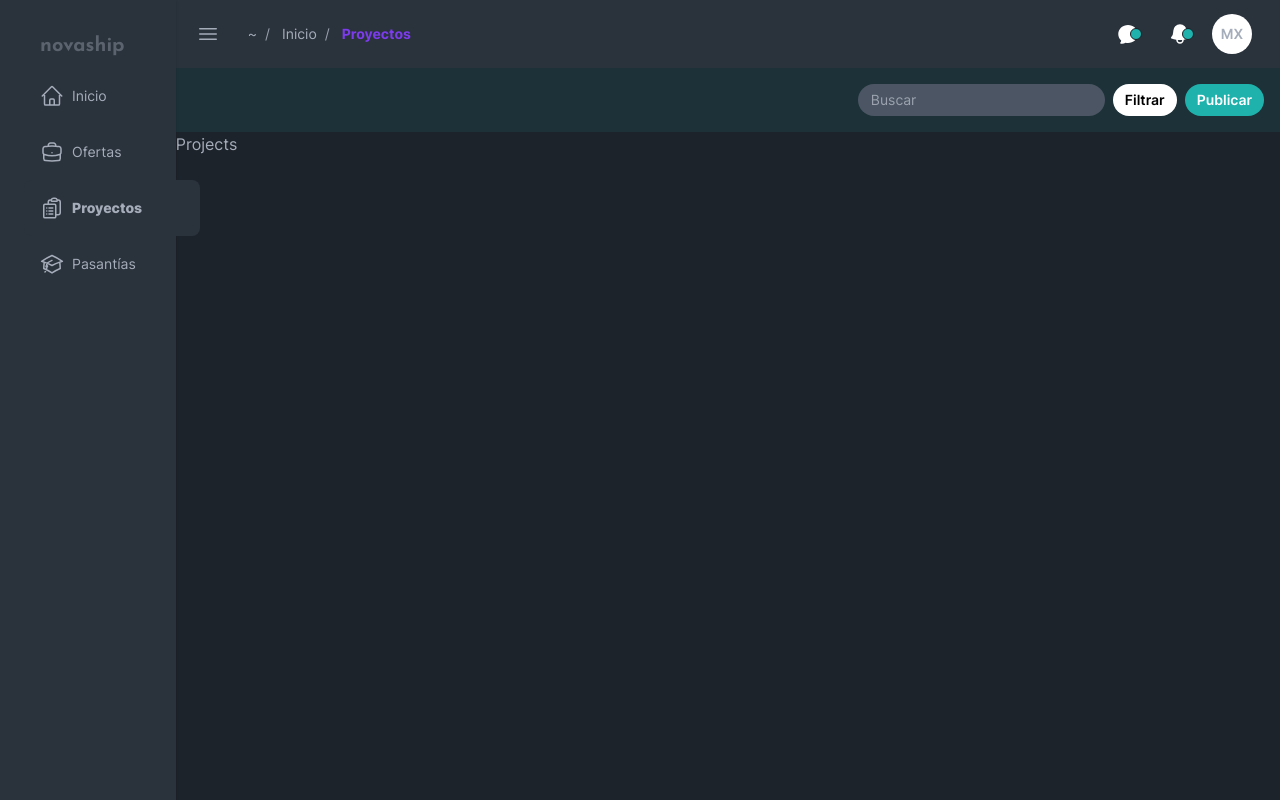
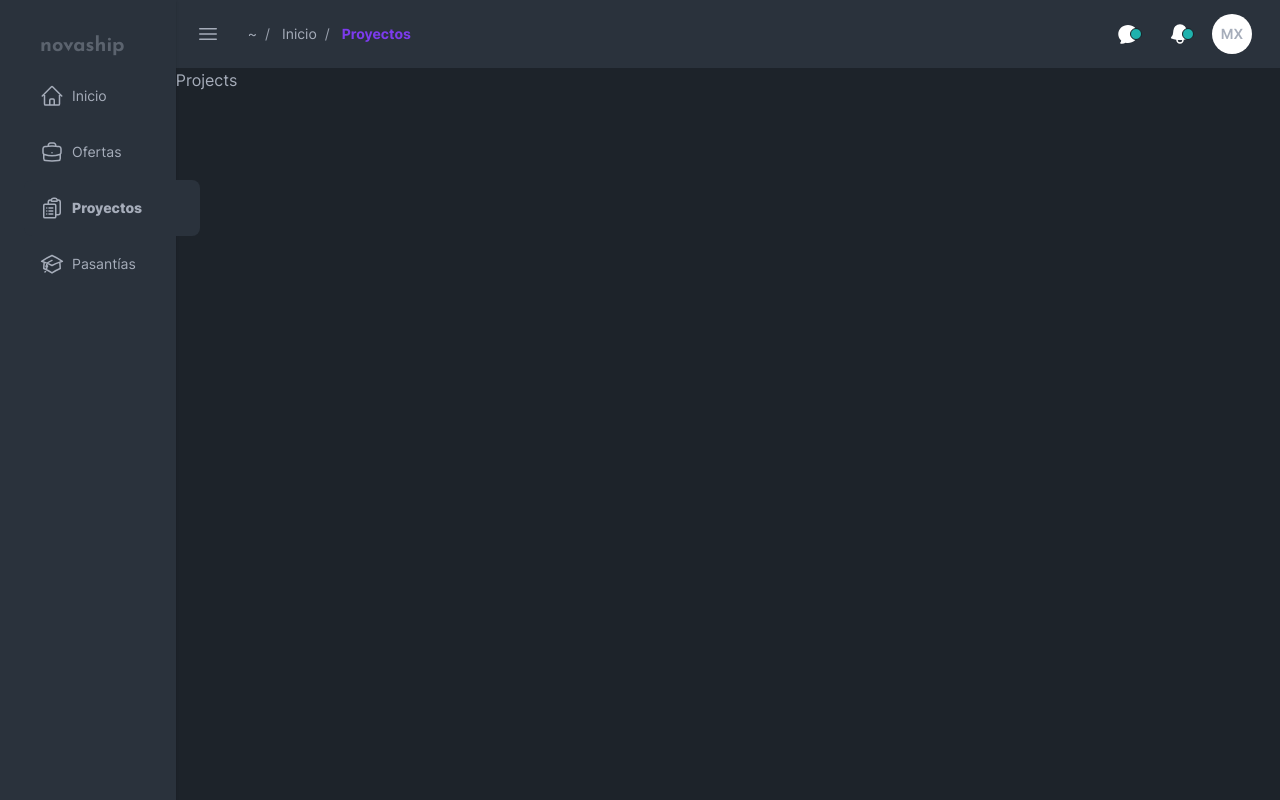
Before and after one commit to esteban-florez/novaship, a Next.js app: page /projects in a window 1280 px wide. Built offline with nearby package versions, Linux system fonts and the light colour scheme.

Commit message:
Filter options removed

```diff
--- a/app/(main)/internships/page.tsx
+++ b/app/(main)/internships/page.tsx
@@ -1,4 +1,3 @@
-import FilterOptions from '@/components/layout/FilterOptions'
 import { type Metadata } from 'next'
 
 export const metadata: Metadata = {
@@ -8,7 +7,6 @@ export const metadata: Metadata = {
 export default function IntenshipsPage() {
   return (
     <>
-      <FilterOptions />
       <h2>Pasantías</h2>
     </>
   )
--- a/app/(main)/projects/page.tsx
+++ b/app/(main)/projects/page.tsx
@@ -1,4 +1,3 @@
-import FilterOptions from '@/components/layout/FilterOptions'
 import { type Metadata } from 'next'
 
 export const metadata: Metadata = {
@@ -8,7 +7,6 @@ export const metadata: Metadata = {
 export default function ProjectsPage() {
   return (
     <>
-      <FilterOptions />
       <h2>Projects</h2>
     </>
   )
--- a/components/layout/FilterOptions.tsx
+++ /dev/null
@@ -1,35 +0,0 @@
-function SearchInput() {
-  return (
-    <input
-      type="text"
-      placeholder="Buscar"
-      className="input input-xs max-w-xs rounded-full bg-gray-600 text-white outline-none transition-colors delay-150 sm:input-sm focus:bg-base-100 focus:ring focus:ring-primary"
-    />
-  )
-}
-
-function FilterButton() {
-  return (
-    <button className="btn-xs btn rounded-full border-none bg-white normal-case text-black sm:btn-sm hover:bg-primary hover:text-white">
-      Filtrar
-    </button>
-  )
-}
-
-function PublishButton() {
-  return (
-    <button className="btn-xs btn rounded-full border-none bg-secondary normal-case text-white sm:btn-sm hover:bg-primary">
-      Publicar
-    </button>
-  )
-}
-
-export default function FilterOptions() {
-  return (
-    <section className="flex w-full items-center justify-end gap-2 bg-secondary/10 p-4">
-      <SearchInput />
-      <FilterButton />
-      <PublishButton />
-    </section>
-  )
-}
```
